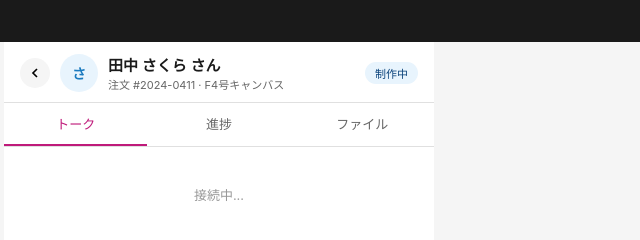
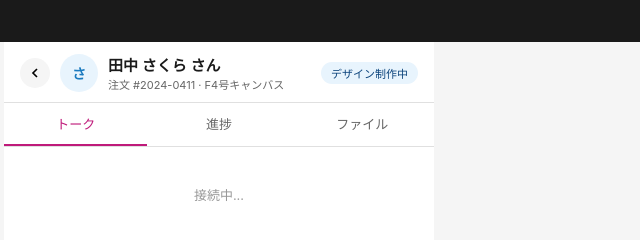
Before and after one commit to mariotofukusuke/catles-talkroom, a plain HTML site: page catles-talkroom_v2.html in a window 1280 px wide. Shown: the top 240 px of the page, 421-1061 px from the left. Drawn offline with Linux system fonts and the light colour scheme; no server answers.

Commit message:
Update catles-talkroom_v2.html

```diff
--- a/catles-talkroom_v2.html
+++ b/catles-talkroom_v2.html
@@ -178,8 +178,8 @@ const db = getDatabase(app);
 const storage = getStorage(app);
 
 const ROOM_ID = "order-2024-0411";
-const steps = ['購入完了','進行中','納品送付','取引完了','評価完了'];
-const statusLabels = ['受付済み','制作中','納品済み','取引完了','完了'];
+const steps = ['購入完了','デザイン制作中','パネル制作中','発送完了'];
+const statusLabels = ['受付済み','デザイン制作中','パネル制作中','発送完了'];
 let role = 'seller';
 let pending = [];
 let currentStep = 1;
```
